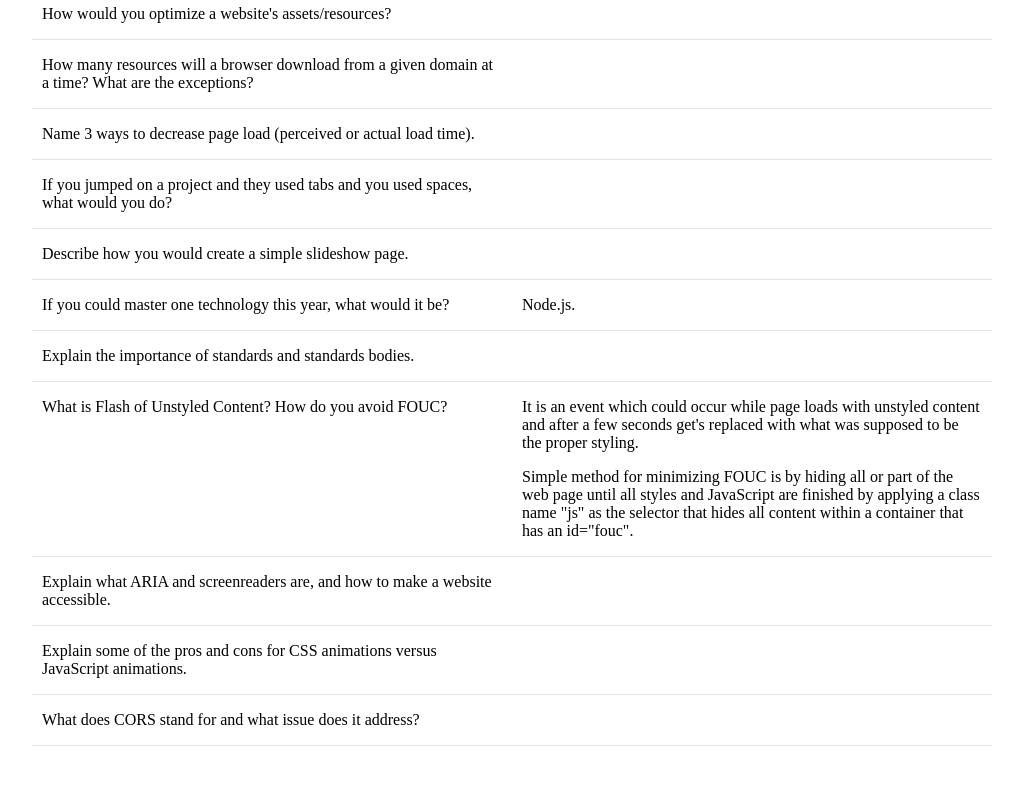
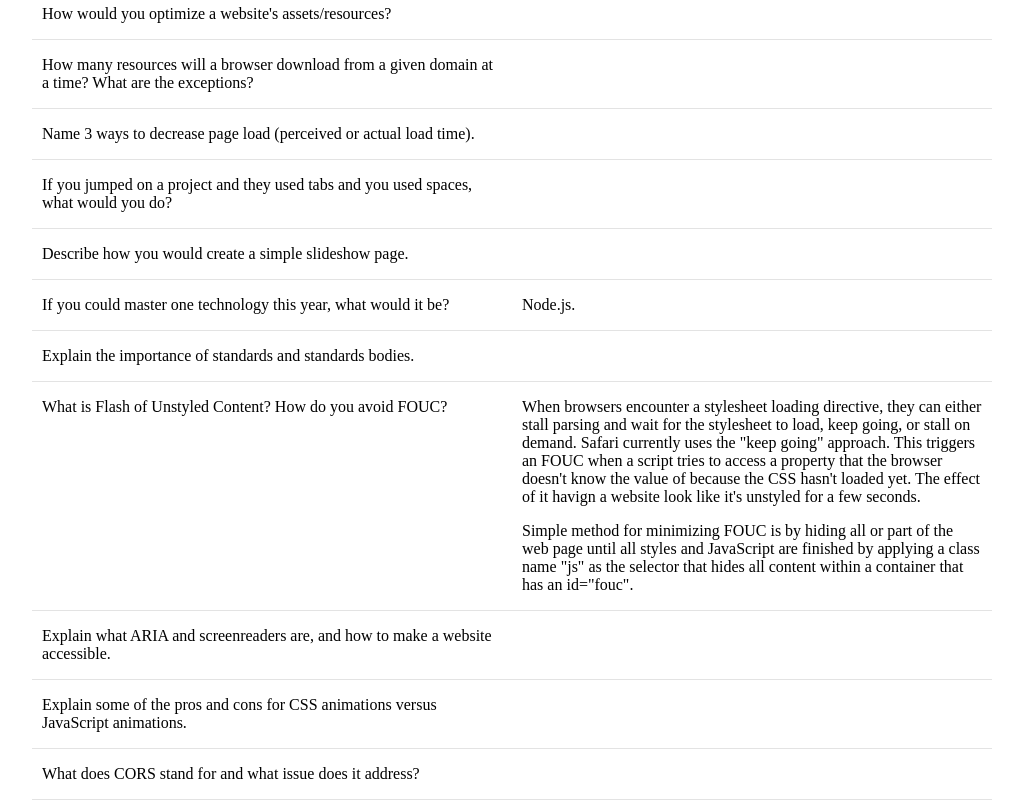
Before and after one commit to smikulic/smikulic.github.io, a website: page index.html in a window 1280 px wide. Shown: the part 1393-2193 px from the top of the page, without its empty margins (128-1151 px from the left). Before the commit the page ends 2139 px from the top, so only its background shows below. Drawn offline with Linux system fonts and the light colour scheme.

Commit message:
updated fouc question

```diff
--- a/index.html
+++ b/index.html
@@ -103,8 +103,10 @@
 	  	<tr>
 		  	<td><p>What is Flash of Unstyled Content? How do you avoid FOUC?</p></td>
 		  	<td>
-		  		<p></p>It is an event which could occur while page loads with unstyled content and after a few seconds get's replaced with what was supposed to be the proper styling.</p>
-		  		<p></p>Simple method for minimizing FOUC is by hiding all or part of the web page until all styles and JavaScript are finished by applying a class name "js" as the selector that hides all content within a container that has an id="fouc".</p>
+		  		<p>When browsers encounter a stylesheet loading directive, they can either stall parsing and wait for the stylesheet to load, keep going, or stall on demand. Safari currently uses the "keep going" approach.
+		  		This triggers an FOUC when a script tries to access a property that the browser doesn't know the value of because the CSS hasn't loaded yet.
+		  		The effect of it havign a website look like it's unstyled for a few seconds.</p>
+		  		<p>Simple method for minimizing FOUC is by hiding all or part of the web page until all styles and JavaScript are finished by applying a class name "js" as the selector that hides all content within a container that has an id="fouc".</p>
 		  	</td>
 	  	</tr>
 	  	<tr>
```
